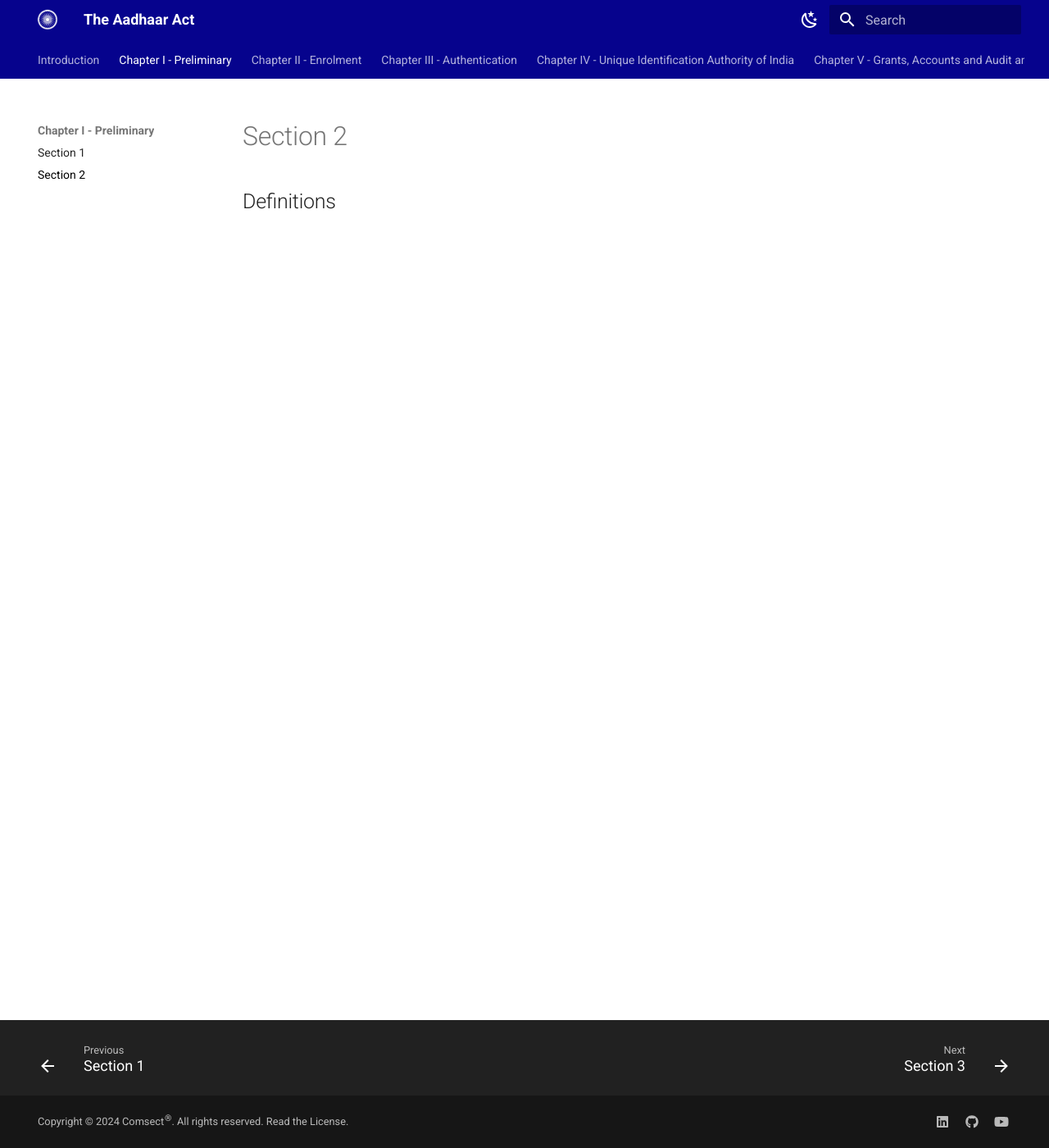
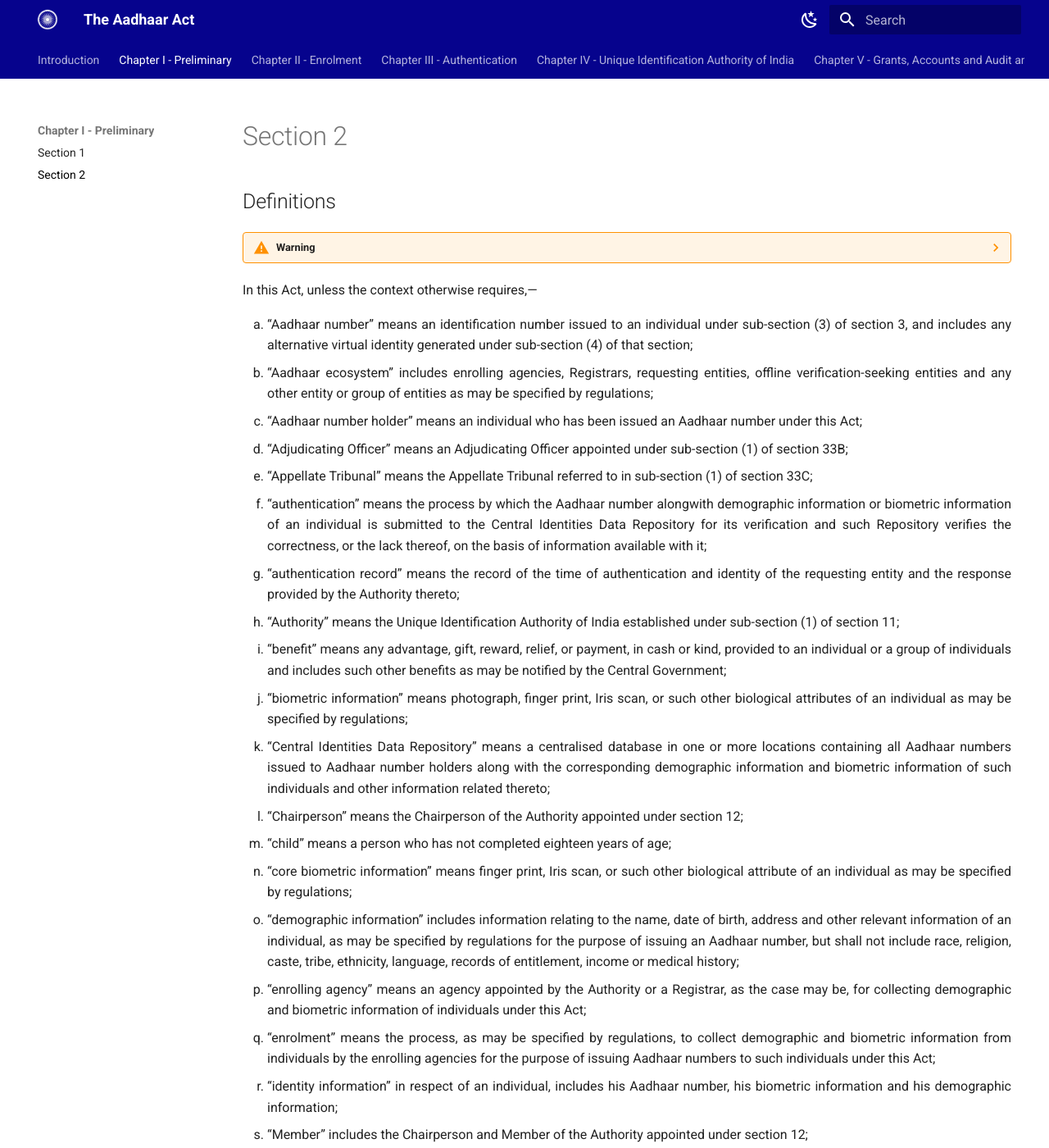
Before and after one commit to comsect/aadhaar-act, an MkDocs documentation site: the page built from docs/en/2.md, in a window 1280 px wide and 1400 px high. Shown: the whole window at 82% size. Built offline with MkDocs 1.6.1 and Material for MkDocs 9.7.7, drawn with Linux system fonts in a browser that asks for light colours; some of the changed text lies outside the part shown.

Commit message:
add section-two

```diff
--- a/docs/en/2.md
+++ b/docs/en/2.md
@@ -4,4 +4,44 @@
 description: Definitions
 ---
 
+<style>
+    ol.outer-list {
+        list-style-type: lower-alpha;
+    }
+</style>
+
+
 ## Definitions
+
+??? warning
+    The definitions in this section are not numbered in accordance with the official Acts numbering scheme. Please review the section numbers of official Acts for accuracy.
+
+In this Act, unless the context otherwise requires,—
+<ol class="outer-list">
+    <li> “Aadhaar number” means an identification number issued to an individual under sub-section (3) of section 3, and includes any alternative virtual identity generated under sub-section (4) of that section;</li>
+    <li> “Aadhaar ecosystem” includes enrolling agencies, Registrars, requesting entities, offline verification-seeking entities and any other entity or group of entities as may be specified by regulations;</li>
+    <li> “Aadhaar number holder” means an individual who has been issued an Aadhaar number under this Act;</li>
+    <li> “Adjudicating Officer” means an Adjudicating Officer appointed under sub-section (1) of section 33B;</li>
+    <li> “Appellate Tribunal” means the Appellate Tribunal referred to in sub-section (1) of section 33C;</li>
+    <li> “authentication” means the process by which the Aadhaar number alongwith demographic information or biometric information of an individual is submitted to the Central Identities Data Repository for its verification and such Repository verifies the correctness, or the lack thereof, on the basis of information available with it;</li>
+    <li> “authentication record” means the record of the time of authentication and identity of the requesting entity and the response provided by the Authority thereto;</li>
+    <li> “Authority” means the Unique Identification Authority of India established under sub-section (1) of section 11;</li>
+    <li> “benefit” means any advantage, gift, reward, relief, or payment, in cash or kind, provided to an individual or a group of individuals and includes such other benefits as may be notified by the Central Government;</li>
+    <li> “biometric information” means photograph, finger print, Iris scan, or such other biological attributes of an individual as may be specified by regulations;</li>
+    <li> “Central Identities Data Repository” means a centralised database in one or more locations containing all Aadhaar numbers issued to Aadhaar number holders along with the corresponding demographic information and biometric information of such individuals and other information related thereto;</li>
+    <li> “Chairperson” means the Chairperson of the Authority appointed under section 12;</li>
+    <li> “child” means a person who has not completed eighteen years of age;</li>
+    <li> “core biometric information” means finger print, Iris scan, or such other biological attribute of an individual as may be specified by regulations;</li>
+    <li> “demographic information” includes information relating to the name, date of birth, address and other relevant information of an individual, as may be specified by regulations for the purpose of issuing an Aadhaar number, but shall not include race, religion, caste, tribe, ethnicity, language, records of entitlement, income or medical history;</li>
+    <li> “enrolling agency” means an agency appointed by the Authority or a Registrar, as the case may be, for collecting demographic and biometric information of individuals under this Act;</li>
+    <li> “enrolment” means the process, as may be specified by regulations, to collect demographic and biometric information from individuals by the enrolling agencies for the purpose of issuing Aadhaar numbers to such individuals under this Act;</li>
+    <li> “identity information” in respect of an individual, includes his Aadhaar number, his biometric information and his demographic information;</li>
+    <li>  “Member” includes the Chairperson and Member of the Authority appointed under section 12;</li>
+    <li> “notification” means a notification published in the Official Gazette and the expression “notified” with its cognate meanings and grammatical variations shall be construed accordingly;</li>
+    <li> “offline verification” means the process of verifying the identity of the Aadhaar number holder without authentication, through such offline modes as may be specified by regulations;</li>
+    <li> “offline verification-seeking entity” means any entity desirous of undertaking offline verification of an Aadhaar number holder;</li>
+    <li> “prescribed” means prescribed by rules made by the Central Government under this Act;</li>
+    <li> “records of entitlement” means records of benefits, subsidies or services provided to, or availed by, any individual under any programme;</li>
+    <li> “Registrar” means any entity authorised or recognised by the Authority for the purpose of enrolling individuals under this Act;</li>
+    <li> “regulations” means the regulations made by the Authority under this Act;</li>
+</ol>
```
Also changed, not shown: includes/abbreviations.md (+50 -0 lines).
